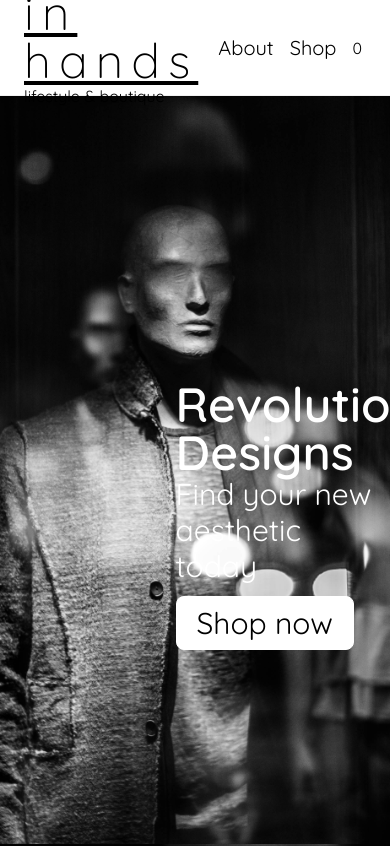
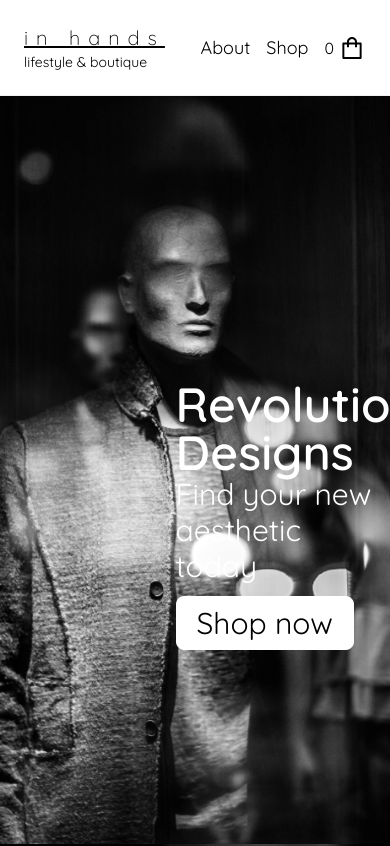
Before and after one commit to Stillwell-C/shoppingCart, a React (Create React App) app: page / in a window 390 px wide. Shown: the top 846 px of the page. Built offline with nearby package versions, Linux system fonts and the light colour scheme.

Commit message:
Add tailwind classes for responsive UI

```diff
--- a/src/components/Navbar.tsx
+++ b/src/components/Navbar.tsx
@@ -31,15 +31,17 @@ const Navbar = () => {
             aria-label='move to home page'
             onClick={handleClose}
           >
-            <h1 className='font-light text-5xl tracking-[.5rem] underline'>
+            <h1 className='font-light text-xl sm:text-3xl lg:text-5xl tracking-[.5rem] underline'>
               in hands
             </h1>
-            <p className='text-base'>lifestyle & boutique</p>
+            <p className='text-sm sm:text-base'>lifestyle & boutique</p>
           </Link>
         </div>
         <nav className='flex items-center gap-4'>
           <NavLink
-            className={`text-xl ${aboutActive ? "font-semibold" : ""}`}
+            className={`text-lg sm:text-xl ${
+              aboutActive ? "font-semibold" : ""
+            }`}
             to='/about'
             aria-label='move to about page'
             onClick={handleClose}
@@ -47,7 +49,9 @@ const Navbar = () => {
             About
           </NavLink>
           <NavLink
-            className={`text-xl ${shopActive ? "font-semibold" : ""}`}
+            className={`text-lg sm:text-xl ${
+              shopActive ? "font-semibold" : ""
+            }`}
             to='/shop'
             aria-label='move to shop page'
             onClick={handleClose}
```
